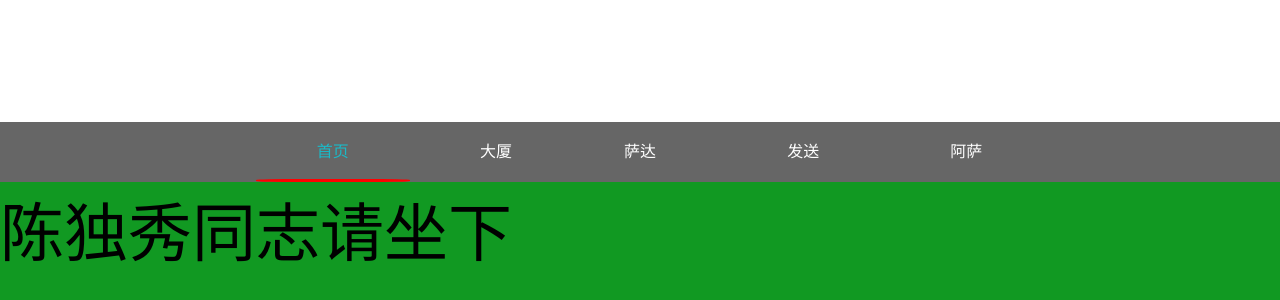
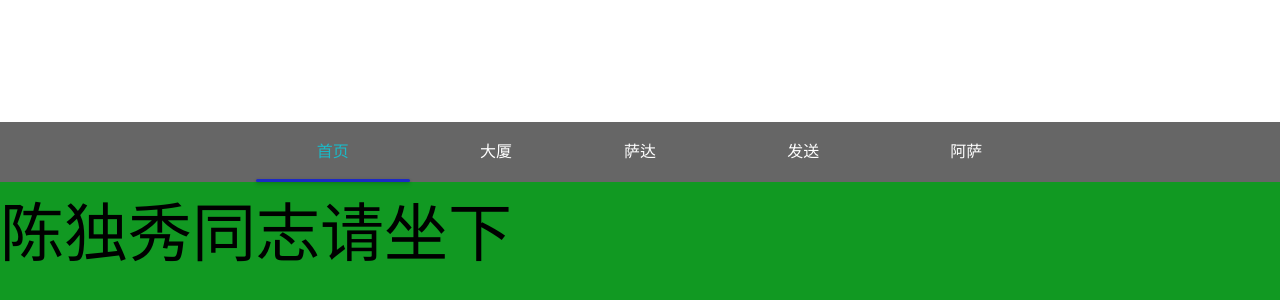
Before and after one commit to diamondloler/tabTrace, a website: page src/index.html in a window 1280 px wide. Shown: the part 278-578 px from the top of the page. Drawn offline with Linux system fonts and the light colour scheme.

Commit message:
新增垂直模式，主入口添加第二个参数mode, 扩展新增boxshadow选项，修改border-radius的默认值

```diff
--- a/src/index.html
+++ b/src/index.html
@@ -34,8 +34,8 @@
             flex-wrap: wrap;
             align-items: center;
             justify-content: center;
+            width: 100%;
             height: 60px;
-            width: 100%;
         }
 
         .flex-space {
@@ -194,11 +194,13 @@
         window.addEventListener('scroll', handleScroll);
 
 
-        tabTrace('.item', {
-            eventType: 'mouseenter',
+        tabTrace('.item','horizontal', {
+            eventType: 'click',
             onMouseleave: function (e) {
                 console.log(e)
-            }
+            },
+            boxShadow: '0 1px 3px 0 rgba(0,0,0,.16), 0 2px 5px 0 rgba(0,0,0,.12)',
+            bgColor: '#1C29C5'
         })
 
     </script>
--- a/src/js/tabTrace.js
+++ b/src/js/tabTrace.js
@@ -9,9 +9,12 @@
     root.tabTrace = factory(root);
   }
 })(typeof global !== 'undefined' ? global : typeof window !== 'undefined' ? window : this, function (window) {
-  var tabTrace = function (selector, option_) {
+  var tabTrace = function (selector, mode, option_) {
     if (selector.charCodeAt(0) !== 0x2E) {
       throw new Error('The 1st parameter must be class name')
+    }
+    if (mode !== 'vertical' && mode !== 'horizontal') {
+      throw new Error('The 2nd parameter must be vertical or horizontal')
     }
     var itemList = document.querySelectorAll(selector)
     var len = itemList.length
@@ -20,16 +23,18 @@
     var parent = firstItem.parentNode
     var option = {
       height: '3px',
+      width: '3px',
       bgColor: 'red',
       activeItemColor: '#1ABAC8',
-      transitionTimeFun: 'linear',
-      transitionDuration: '.4s',
+      transitionTimeFun: 'ease-in-out',
+      transitionDuration: '.35s',
       eventType: 'click',
-      borderRadius: '30%',
+      borderRadius: '6px',
       activeIndex: 0,
       onClick: null,
       onMouseenter: null,
-      onMouseleave: null
+      onMouseleave: null,
+      boxShadow: ''
     }
 
     var extend = function (target, source) {
@@ -55,31 +60,47 @@
       return target.getBoundingClientRect().left
     }
 
+    var getTop = function (target) {
+      return target.getBoundingClientRect().top
+    }
+
+    var getComputedWidth = function (target) {
+      return parseFloat(window.getComputedStyle(target).width)
+    }
+
+    var getComputedHeight = function (target) {
+      return parseFloat(window.getComputedStyle(target).height)
+    }
+
+
     var getWidthRelativePercentage = function (item) {
-      var parentWidth = window.getComputedStyle(parent).width
-      var itemWidth = window.getComputedStyle(item).width
-      var percentage = (parseFloat(itemWidth) / parseFloat(parentWidth)) * 100 + '%'
+      var percentage = getComputedWidth(item) / getComputedWidth(parent) * 100 + '%'
       return percentage
     }
 
-    var getLeftRelativePercentage = function (RelativeDistance) {
-      var firstItemLeft = getLeft(firstItem)
-      var parentLeft = getLeft(parent)
-      var parentWidth = parseFloat(window.getComputedStyle(parent).width)
-
-      //兼容x轴方向，父级元素的内部边距，item的外部边距
-      var OffsetX = (firstItemLeft - parentLeft) || 0
-      return (RelativeDistance + OffsetX) / parentWidth * 100 + '%'
+    var getHeightRelativePercentage = function (item) {
+      var percentage = getComputedHeight(item) / getComputedHeight(parent) * 100 + '%'
+      return percentage
     }
 
+    var getMoveRelativePercentage = function (RelativeDistance, firstItemEdge) {
+      var parentEdge = mode == 'horizontal' ? getLeft(parent) : getTop(parent)
+      var parentWrap = mode == 'horizontal' ? getComputedWidth(parent) : getComputedHeight(parent)
+
+      //兼容x,y轴方向，父级元素的内部边距，item的外部边距
+      var OffsetEdge = (firstItemEdge - parentEdge) || 0
+      return (RelativeDistance + OffsetEdge) / parentWrap * 100 + '%'
+    }
 
     var move = function (endEL, startEL, line) {
-      var end = getLeft(endEL)
-      var start = getLeft(startEL)
+      var end = mode == 'horizontal' ? getLeft(endEL) : getTop(endEL)
+      var start = mode == 'horizontal' ? getLeft(startEL) : getTop(startEL)
       var distance = end - start
       setStyle(line, {
-        width: getWidthRelativePercentage(endEL),
-        left: getLeftRelativePercentage(distance)
+        width: mode == 'horizontal' ? getWidthRelativePercentage(endEL) : option.width,
+        left: mode == 'horizontal' ?  getMoveRelativePercentage(distance, start) : 0,
+        height: mode == 'vertical' ?  getHeightRelativePercentage(endEL) : option.height,
+        top: mode == 'vertical' ?  getMoveRelativePercentage(distance, start) : ''
       })
     }
 
@@ -88,16 +109,16 @@
       parent.appendChild(targetLine)
       setStyle(targetLine, {
         position: 'absolute',
-        height: option.height,
         backgroundColor: option.bgColor,
-        transition: 'all ' + option.transitionTimeFun + ' ' + option.transitionDuration,
+        transition: 'all ' + option.transitionTimeFun + ' '
+        + option.transitionDuration,
         borderRadius: option.borderRadius,
-        bottom: '0'
+        boxShadow: option.boxShadow,
+        bottom: mode == 'horizontal' ? '0' : ''
       })
       setStyle(targetItem, {
         color: option.activeItemColor
       })
-
       move(targetItem, firstItem, targetLine)
     }
 
```
